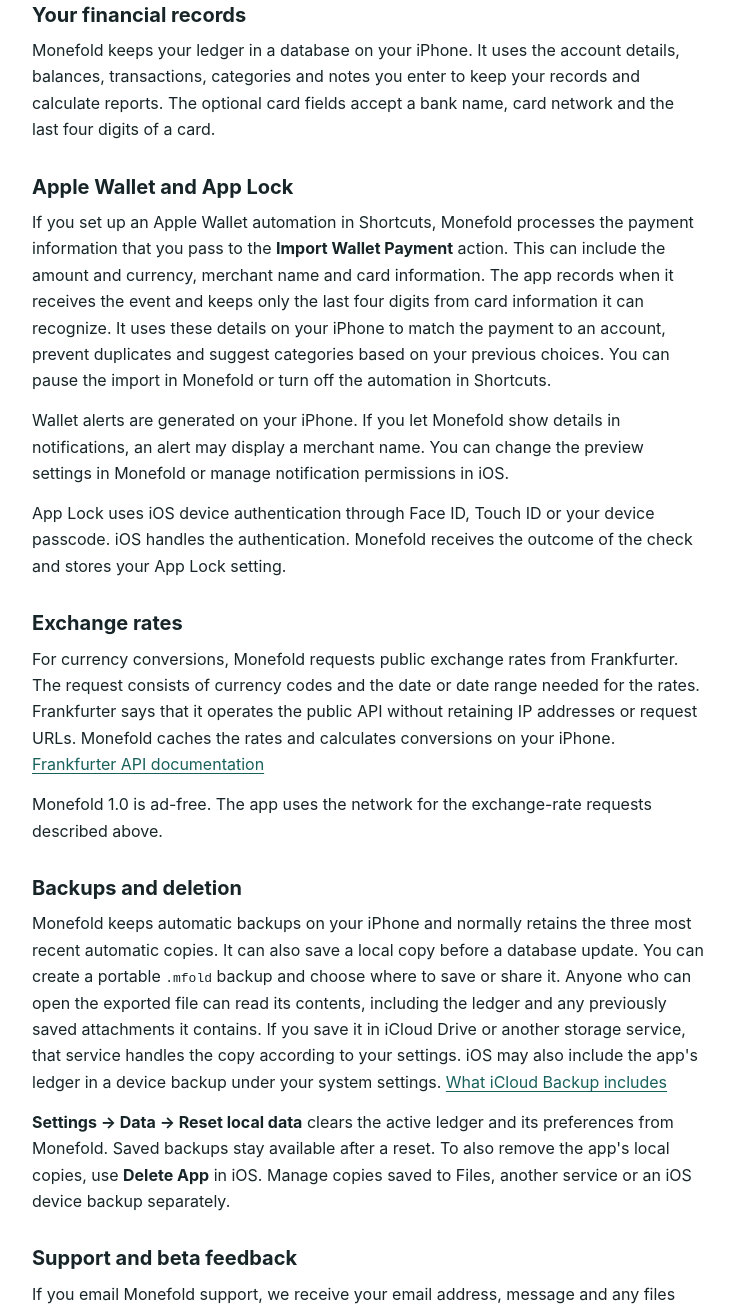
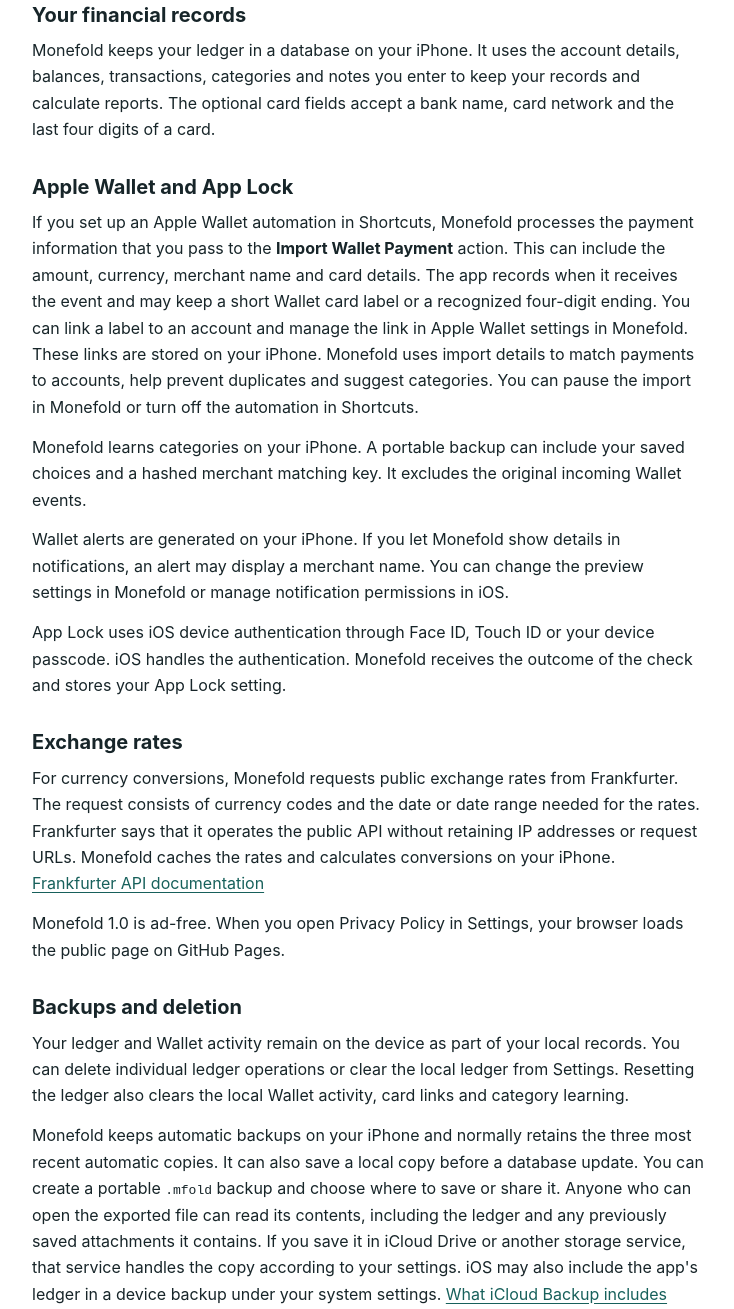
Before and after one commit to igorgolub/monefold-support, a plain HTML site: page privacy.html in a window 1280 px wide. Shown: the part 262-1571 px from the top of the page, without its empty margins (272-1006 px from the left). Drawn offline with Linux system fonts and the light colour scheme.

Commit message:
Update Monefold privacy policy for Wallet card links

```diff
--- a/privacy.html
+++ b/privacy.html
@@ -25,7 +25,8 @@
 
     <section>
       <h2>Apple Wallet and App Lock</h2>
-      <p>If you set up an Apple Wallet automation in Shortcuts, Monefold processes the payment information that you pass to the <strong>Import Wallet Payment</strong> action. This can include the amount and currency, merchant name and card information. The app records when it receives the event and keeps only the last four digits from card information it can recognize. It uses these details on your iPhone to match the payment to an account, prevent duplicates and suggest categories based on your previous choices. You can pause the import in Monefold or turn off the automation in Shortcuts.</p>
+      <p>If you set up an Apple Wallet automation in Shortcuts, Monefold processes the payment information that you pass to the <strong>Import Wallet Payment</strong> action. This can include the amount, currency, merchant name and card details. The app records when it receives the event and may keep a short Wallet card label or a recognized four-digit ending. You can link a label to an account and manage the link in Apple Wallet settings in Monefold. These links are stored on your iPhone. Monefold uses import details to match payments to accounts, help prevent duplicates and suggest categories. You can pause the import in Monefold or turn off the automation in Shortcuts.</p>
+      <p>Monefold learns categories on your iPhone. A portable backup can include your saved choices and a hashed merchant matching key. It excludes the original incoming Wallet events.</p>
       <p>Wallet alerts are generated on your iPhone. If you let Monefold show details in notifications, an alert may display a merchant name. You can change the preview settings in Monefold or manage notification permissions in iOS.</p>
       <p>App Lock uses iOS device authentication through Face ID, Touch ID or your device passcode. iOS handles the authentication. Monefold receives the outcome of the check and stores your App Lock setting.</p>
     </section>
@@ -33,11 +34,12 @@
     <section>
       <h2>Exchange rates</h2>
       <p>For currency conversions, Monefold requests public exchange rates from Frankfurter. The request consists of currency codes and the date or date range needed for the rates. Frankfurter says that it operates the public API without retaining IP addresses or request URLs. Monefold caches the rates and calculates conversions on your iPhone. <a href="https://frankfurter.dev/#faq">Frankfurter API documentation</a></p>
-      <p>Monefold 1.0 is ad-free. The app uses the network for the exchange-rate requests described above.</p>
+      <p>Monefold 1.0 is ad-free. When you open Privacy Policy in Settings, your browser loads the public page on GitHub Pages.</p>
     </section>
 
     <section>
       <h2>Backups and deletion</h2>
+      <p>Your ledger and Wallet activity remain on the device as part of your local records. You can delete individual ledger operations or clear the local ledger from Settings. Resetting the ledger also clears the local Wallet activity, card links and category learning.</p>
       <p>Monefold keeps automatic backups on your iPhone and normally retains the three most recent automatic copies. It can also save a local copy before a database update. You can create a portable <code>.mfold</code> backup and choose where to save or share it. Anyone who can open the exported file can read its contents, including the ledger and any previously saved attachments it contains. If you save it in iCloud Drive or another storage service, that service handles the copy according to your settings. iOS may also include the app's ledger in a device backup under your system settings. <a href="https://support.apple.com/en-us/108770">What iCloud Backup includes</a></p>
       <p><strong>Settings → Data → Reset local data</strong> clears the active ledger and its preferences from Monefold. Saved backups stay available after a reset. To also remove the app's local copies, use <strong>Delete App</strong> in iOS. Manage copies saved to Files, another service or an iOS device backup separately.</p>
     </section>
```
